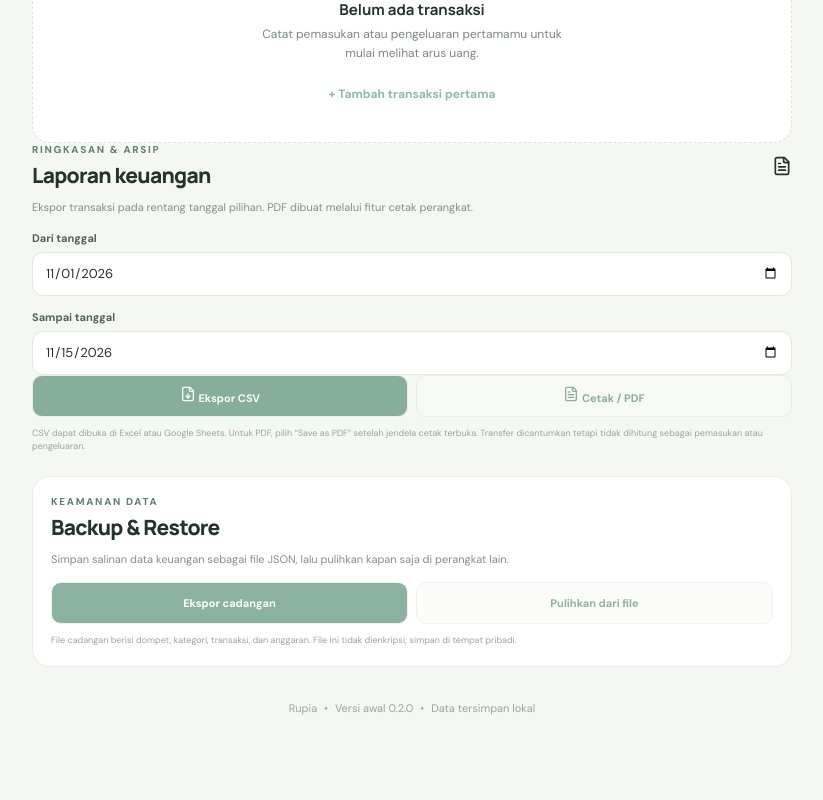
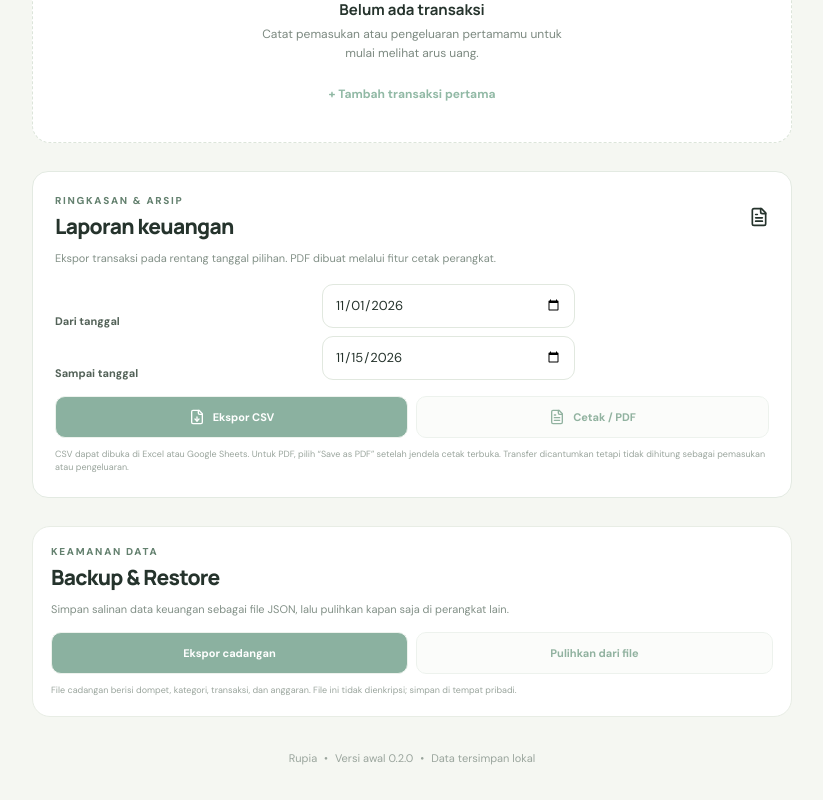
Before and after one commit to satriamada-web/rupia-personal-finance, a React (Vite) app: page / in a window 1280 px wide. Shown: the part 2984-3784 px from the top of the page, without its empty margins (228-1051 px from the left). Before the commit the page ends 3734 px from the top, so only its background shows below. Built offline with nearby package versions, Linux system fonts and the light colour scheme.

Commit message:
Style financial report export section

```diff
--- a/src/styles.css
+++ b/src/styles.css
@@ -237,3 +237,10 @@ footer { padding: 34px 0 5px; color: #9aa59d; text-align: center; font-size: 11p
 .goal-heading-actions { display: flex; align-items: center; gap: 5px; flex-shrink: 0; }
 .goal-heading-actions .row-action { display: grid; place-items: center; width: 27px; height: 27px; border: 1px solid #e3eae1; border-radius: 7px; color: #718276; background: #fff; }
 .goal-heading-actions .delete-action { color: #b66a60; }
+
+.report-section { margin: 28px 0; padding: 22px; border: 1px solid #e3eae2; border-radius: 16px; background: #fff; }
+.report-range { display: grid; grid-template-columns: 1fr 1fr; gap: 8px 14px; max-width: 520px; margin: 16px 0; }
+.report-range .field-label { margin: 0; align-self: end; }
+.report-range .form-input { min-width: 0; }
+.report-section .backup-actions button { display: inline-flex; align-items: center; justify-content: center; gap: 8px; }
+@media (max-width: 520px) { .report-section { padding: 16px; } .report-range { grid-template-columns: 1fr; gap: 7px; } .report-range .field-label:not(:first-child) { margin-top: 8px; } }
```
